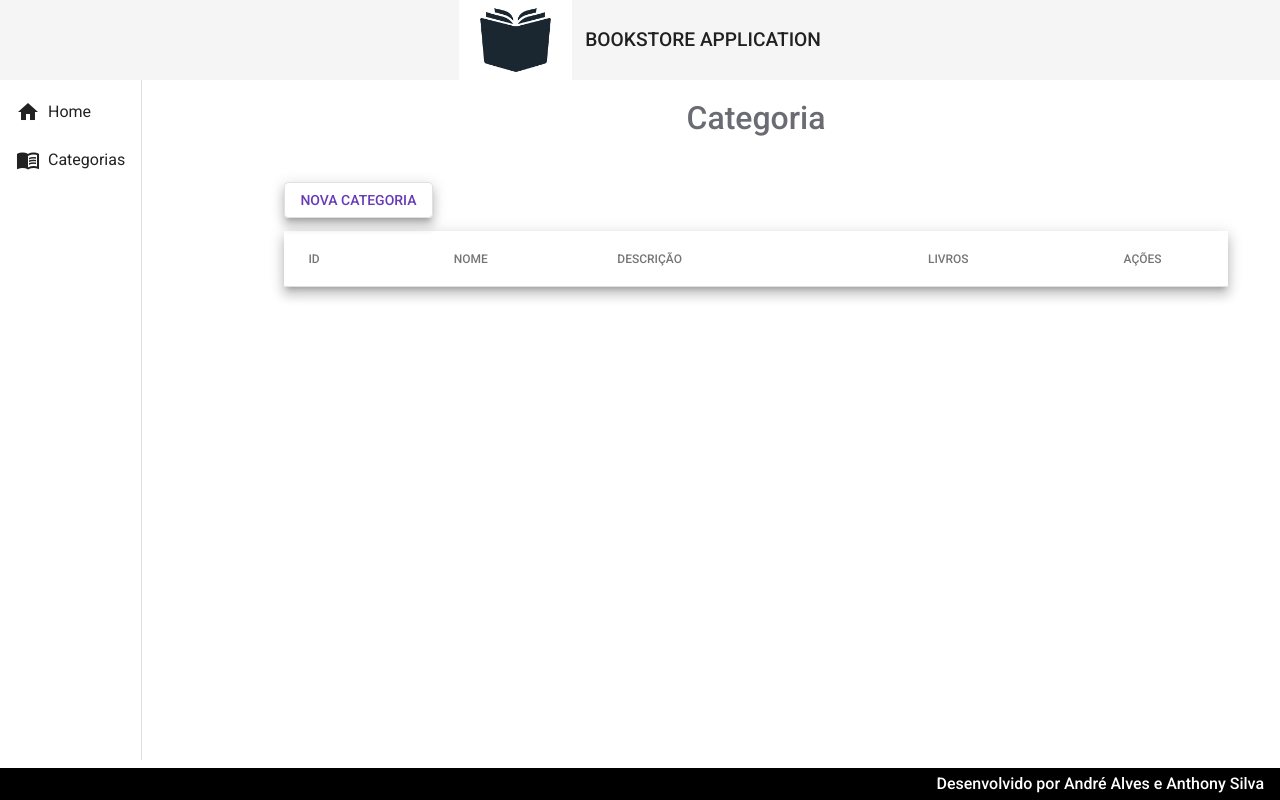
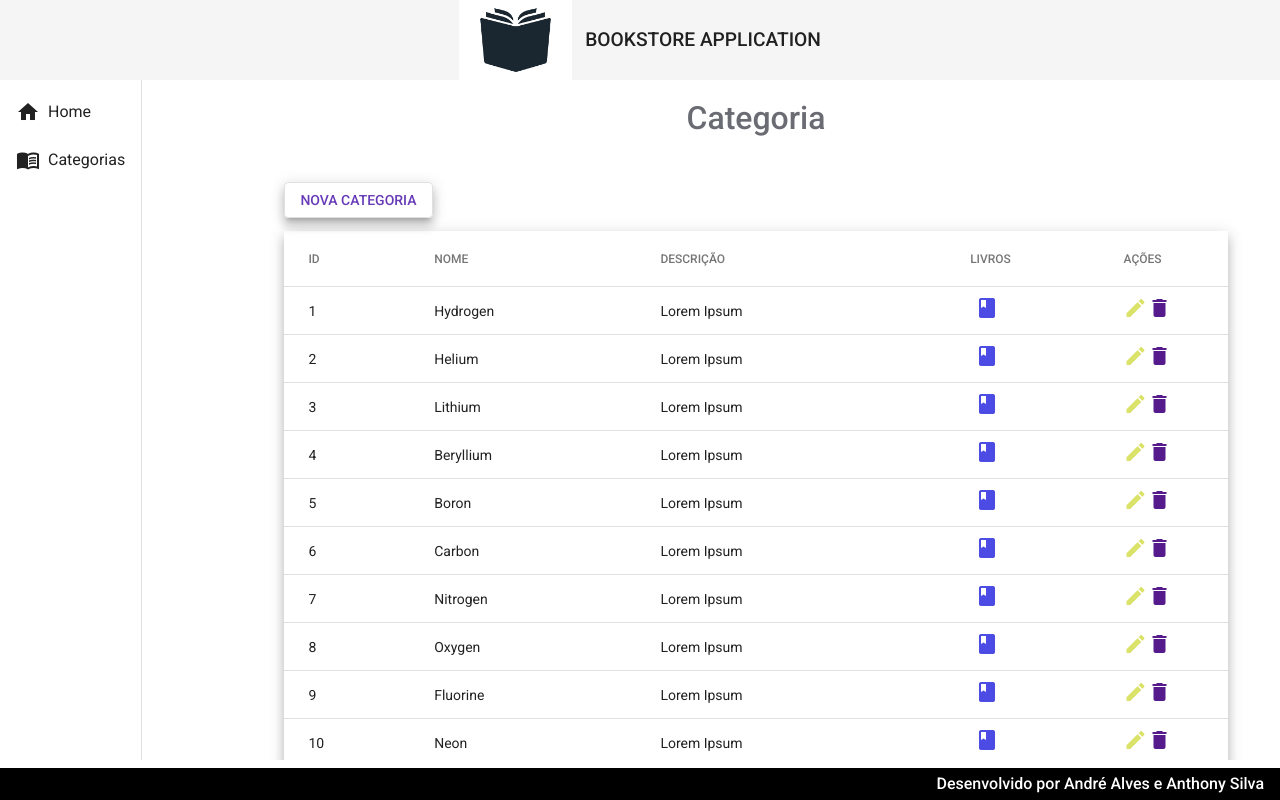
Before and after one commit to aptandre/bookstore-front, an Angular app: page /categorias in a window 1280 px wide. Built offline with nearby package versions, Linux system fonts and the light colour scheme; no server answers.

Commit message:
Adicionando o botão

```diff
--- a/package.json
+++ b/package.json
@@ -3,7 +3,7 @@
   "version": "0.0.0",
   "scripts": {
     "ng": "ng",
-    "start": "ng serve --proxy-config proxy.conf.js",
+    "start": "ng serve",
     "build": "ng build",
     "watch": "ng build --watch --configuration development"
   },
--- a/src/app/components/views/categoria/categoria/categoria-read/categoria-read.component.css
+++ b/src/app/components/views/categoria/categoria/categoria-read/categoria-read.component.css
@@ -33,6 +33,7 @@
 
 .livros {
     color: rgb(76, 76, 228);
+    margin-left: .3rem;
 }
 
 button {
--- a/src/app/components/views/categoria/categoria/categoria-read/categoria-read.component.html
+++ b/src/app/components/views/categoria/categoria/categoria-read/categoria-read.component.html
@@ -6,7 +6,7 @@
     <button mat-stroked-button class="mat-elevation-z8" color="primary">NOVA CATEGORIA</button>
 
     <div class="mat-elevation-z8 content-table">
-        <table class= "table" mat-table [dataSource]="categorias">
+        <table class= "table" mat-table [dataSource]="dataSource">
 
             <ng-container matColumnDef="id">
             <th mat-header-cell *matHeaderCellDef> ID </th>
@@ -37,18 +37,20 @@
             <!-- Symbol Column -->
             <ng-container matColumnDef="acoes">
                 <th class= "mat-header" mat-header-cell *matHeaderCellDef> AÇÕES </th>
-            <td mat-cell *matCellDef="let row"> </td>
-            </ng-container>
-
-            <tr mat-header-row *matHeaderRowDef="displayedColumns"></tr>
-            <tr mat-row *matRowDef="let row; columns: displayedColumns;">
+                <td mat-cell *matCellDef="let row">
                     <a class="edit" href="">
                         <i class="material-icons">edit</i>
                     </a>
                     <a class="deletion" href="">
                         <i class="material-icons">delete</i>
                     </a>
+                </td>
+                <tr mat-header-row *matHeaderRowDef="displayedColumns"></tr>
+                <tr mat-row *matRowDef="let row; columns: displayedColumns;">
+
                 </tr>
+            </ng-container>
+
         </table>
     </div>
 
--- a/src/app/components/views/categoria/categoria/categoria-read/categoria-read.component.ts
+++ b/src/app/components/views/categoria/categoria/categoria-read/categoria-read.component.ts
@@ -9,9 +9,22 @@ import { CategoriaService } from '../categoria.service';
 })
 export class CategoriaReadComponent implements OnInit {
 
+  ELEMENT_DATA: Categoria[] = [
+    {id: '1', nome: 'Hydrogen', descricao: "Lorem Ipsum"},
+    {id: '2', nome: 'Helium', descricao: "Lorem Ipsum"},
+    {id: '3', nome: 'Lithium', descricao: "Lorem Ipsum"},
+    {id: '4', nome: 'Beryllium', descricao: "Lorem Ipsum"},
+    {id: '5', nome: 'Boron', descricao:"Lorem Ipsum"},
+    {id: '6', nome: 'Carbon', descricao: "Lorem Ipsum"},
+    {id: '7', nome: 'Nitrogen', descricao: "Lorem Ipsum"},
+    {id: '8', nome: 'Oxygen', descricao: "Lorem Ipsum"},
+    {id: '9', nome: 'Fluorine', descricao: "Lorem Ipsum"},
+    {id: '10', nome: 'Neon', descricao: "Lorem Ipsum"},
+  ];
   categorias: Categoria[] = []
 
   displayedColumns: string[] = ['id', 'nome', 'descricao','livros', 'acoes'];
+  dataSource = this.ELEMENT_DATA;
 
   constructor(private service: CategoriaService) {  }
 
```
Lines whose indentation alone changed are shown as unchanged.
